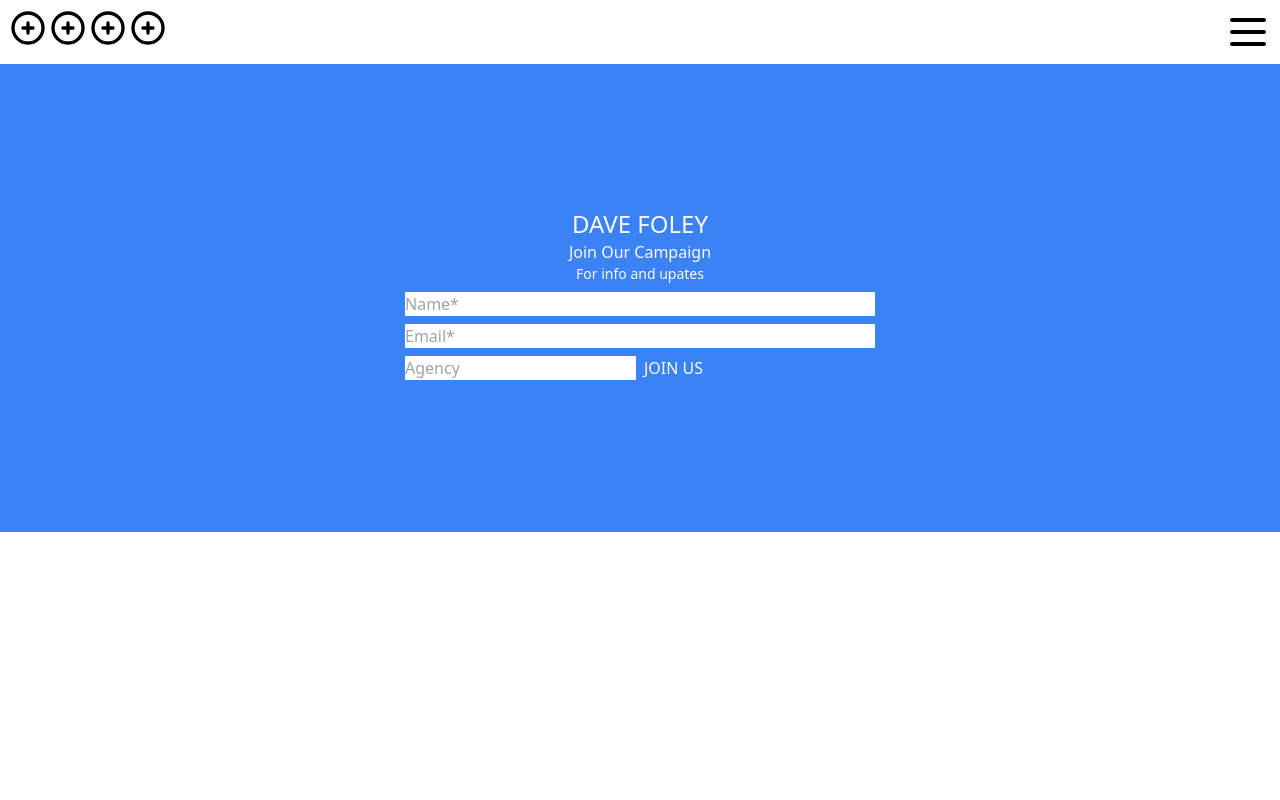
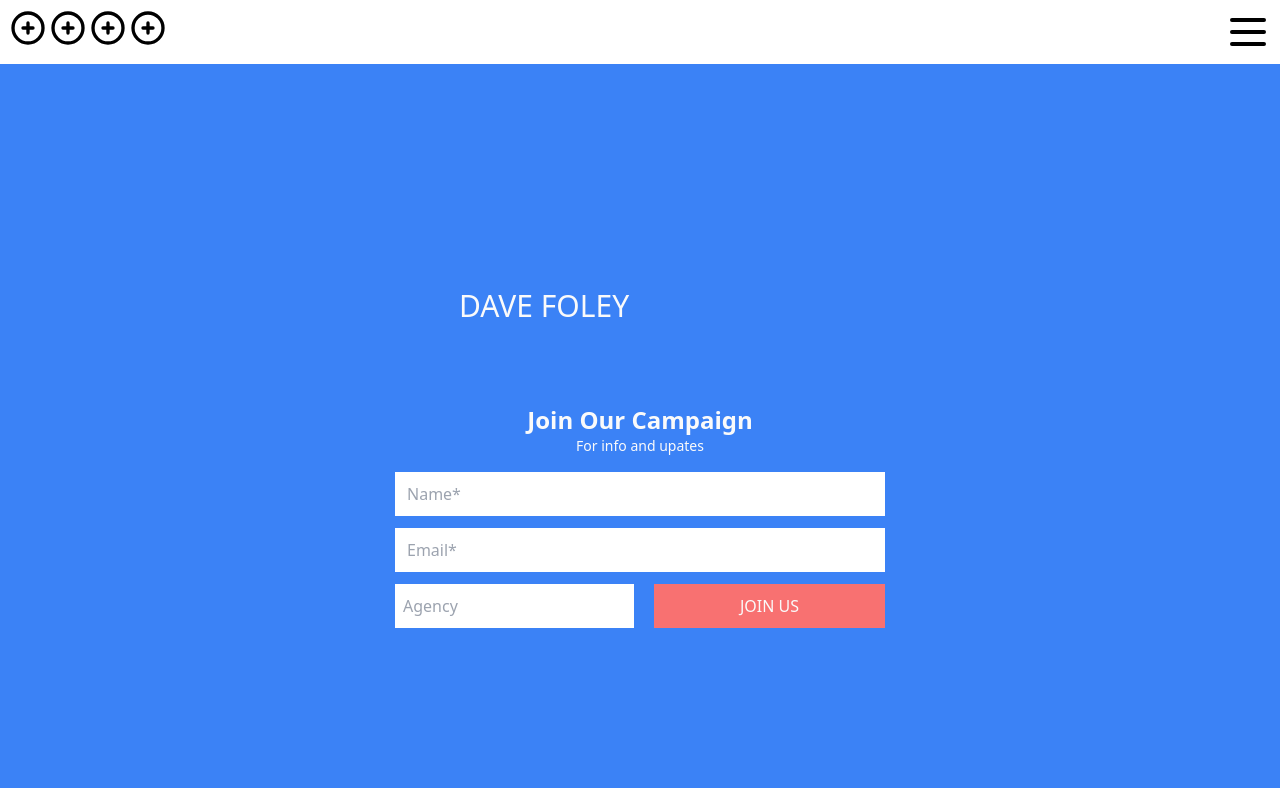
Before and after one commit to rstott87/Foley_Campaign, a React (Vite) app: page / in a window 1280 px wide. Built offline with nearby package versions, Linux system fonts and the light colour scheme.

Commit message:
fix gap between agency input and join us button with pad and marg

```diff
--- a/src/components/EmailForm.jsx
+++ b/src/components/EmailForm.jsx
@@ -34,10 +34,10 @@ function EmailForm(props) {
 
     return (
         <form onSubmit={submitHandler}>
-            <div className="grid grid-cols-2 gap-2 p-2">
+            <div className="m-2 grid grid-cols-2 gap-3 p-2">
                 <div className="input-holder col-span-2">
                     <input
-                        className="min-w-full text-black"
+                        className="pl-3 min-w-full h-11 text-black"
                         type="text"
                         onChange={nameChangeHandler}
                         value={enteredname}
@@ -45,22 +45,24 @@ function EmailForm(props) {
                     />
                 </div>
                 <div className="input-holder col-span-2">
-                    <input type="text"
-                        className="min-w-full text-black"
+                    <input
+                        className="pl-3 min-w-full h-11 text-black"
+                        type="text"
                         onChange={emailChangeHandler}
                         value={enteredEmail}
                         placeholder={"Email*"}
                     />
                 </div>
                 <div className="input-holder ">
-                    <input type="text"
-                        className="text-black"
+                    <input
+                        className="box-border pl-2 text-black h-11"
+                        type="text"
                         onChange={agencyChangeHandler}
                         value={enteredAgency}
                         placeholder={"Agency"}
                     />
                 </div>
-                <div>
+                <div className="flex ml-2 bg-red-400 justify-center">
                     <button type='submit'>JOIN US</button>
                 </div>
             </div>
--- a/src/components/MainSetion.jsx
+++ b/src/components/MainSetion.jsx
@@ -17,20 +17,17 @@ const placeholderUser = [
 function MainSection() {
     const [submittedUser, setSubmittedUser] = useState(placeholderUser)
 
-
-
     const userEmail = (user) => {
         setSubmittedUser(prevUser => {
             return [user, ...prevUser]
         })
     }
 
-
     return (
         <div className="main-section flex justify-center bg-blue-500">
             <div className="my-36 text-bold text-neutral-50">
-                <p className="text-center text-2xl">DAVE FOLEY</p>
-                <p className="text-center">Join Our Campaign</p>
+                <div className="text-3xl m-20">DAVE FOLEY</div>
+                <p className="text-center font-bold text-2xl">Join Our Campaign</p>
                 <p className="text-center text-sm">For info and upates</p>
                 <EmailForm getEmail={userEmail} />
             </div>
--- a/tailwind.config.js
+++ b/tailwind.config.js
@@ -1,7 +1,8 @@
 module.exports = {
   content:["./src/**/*.{html,js,jsx}"],
   theme: {
-    extend: {},
+    extend: {
+    },
   },
   plugins: [],
 }
```
